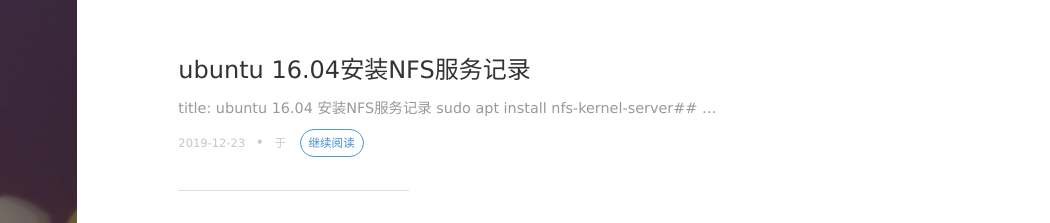
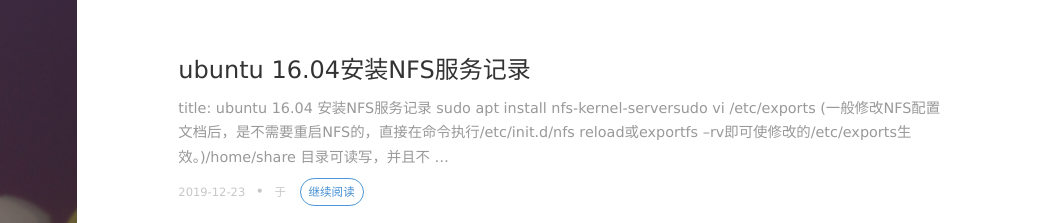
Before and after one commit to forever-sky/forever-sky.github.io, a plain HTML site: page archives/2019/12/index.html in a window 1280 px wide. Shown: the top 223 px of the page, 230-1280 px from the left. Drawn offline with nearby package versions, Linux system fonts and the light colour scheme; some packages are replaced by stand-ins of ours; a script that the page names is missing.

Commit message:
Site updated: 2019-12-23 18:59:59

```diff
--- a/archives/2019/12/index.html
+++ b/archives/2019/12/index.html
@@ -161,8 +161,7 @@
 
 
 title: ubuntu 16.04 安装NFS服务记录
-sudo apt install nfs-kernel-server##
-
+sudo apt install nfs-kernel-serversudo vi /etc/exports    (一般修改NFS配置文档后，是不需要重启NFS的，直接在命令执行/etc/init.d/nfs  reload或exportfs –rv即可使修改的/etc/exports生效。)/home/share 目录可读写，并且不
     &hellip;
       </p>
       <div class="post-list__meta"><time datetime="2019-12-23T08:32:32.587Z" class="post-list__meta--date date">2019-12-23</time> &#8226; <span class="post-list__meta--tags tags">于 </span><a class="btn-border-small" href="/2019/12/23/ubuntu 16.04安装NFS服务记录 /">继续阅读</a></div>
```
Also changed, not shown: 2019/12/23/大三下/index.html (+1 -2 lines), archives/2019/index.html (+1 -2 lines), archives/index.html (+1 -2 lines), index.html (+1 -2 lines).
